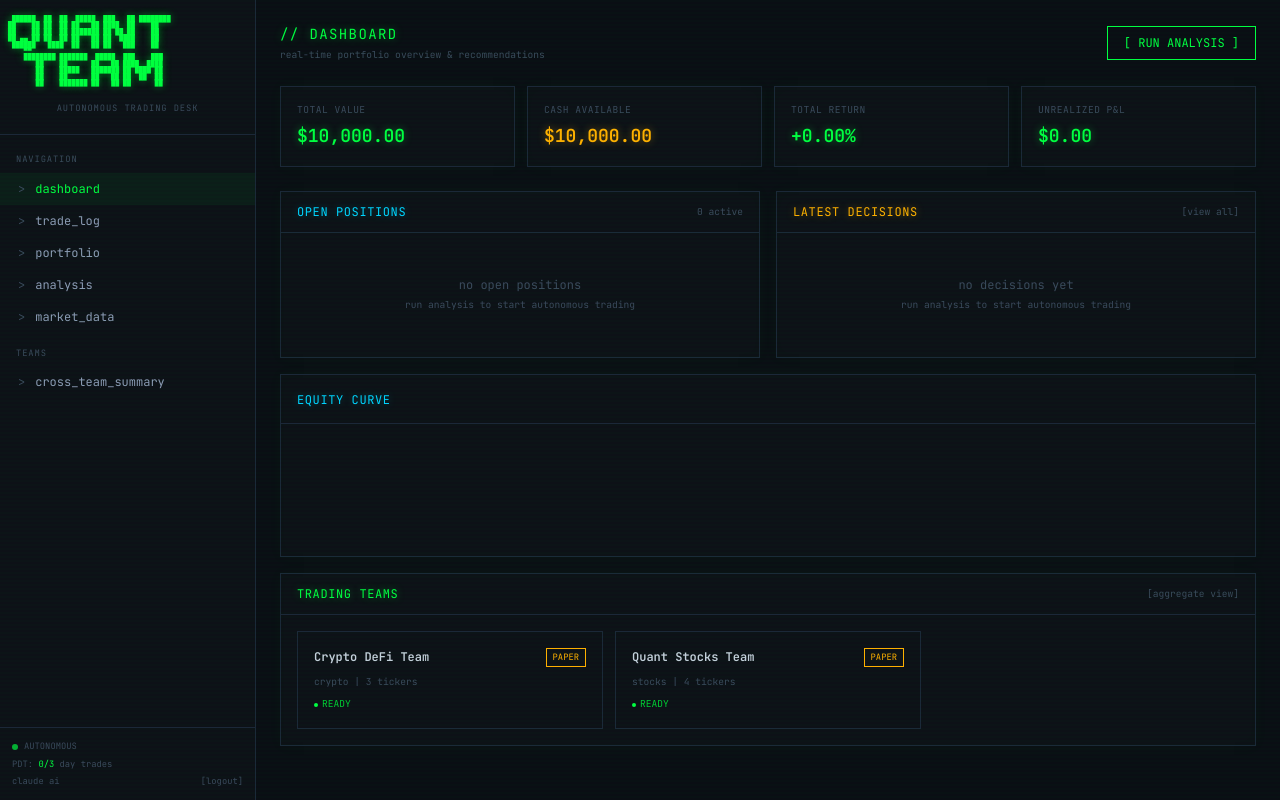
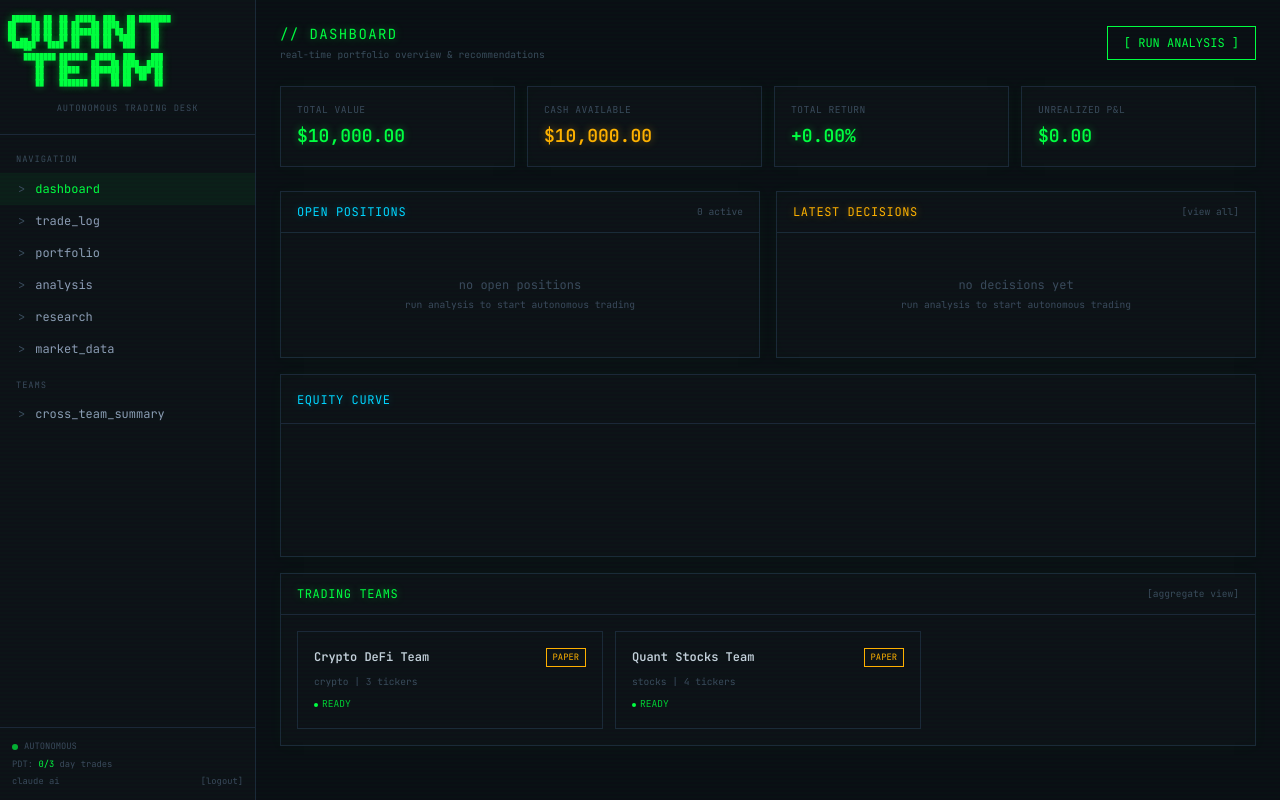
Before and after one commit to jpbuckets/quant-team, a FastAPI app: page / in a window 1280 px wide. Run offline with FastAPI, Linux system fonts and the light colour scheme; data that the repository does not hold is empty; parts of the project's set-up code (start-up, migrations or seed data) failed here and were passed over; some libraries are stand-ins or nearby versions.

Commit message:
feat: register research router, add /research page route and nav link
Co-Authored-By: Claude Opus 4.6 (1M context) <noreply@anthropic.com>

```diff
--- a/quant_team/api/app.py
+++ b/quant_team/api/app.py
@@ -263,12 +263,14 @@ from .routers.recommendations import router as rec_router
 from .routers.portfolio import router as portfolio_router
 from .routers.market import router as market_router
 from .routers.sessions import router as sessions_router
+from .routers.research import router as research_router
 from .routers import teams
 
 app.include_router(rec_router)
 app.include_router(portfolio_router)
 app.include_router(market_router)
 app.include_router(sessions_router)
+app.include_router(research_router)
 app.include_router(teams.router, prefix="/api/teams", tags=["teams"])
 
 
@@ -349,6 +351,13 @@ async def analysis_page(request: Request):
     return templates.TemplateResponse(request, "analysis.html")
 
 
+@app.get("/research")
+async def research_page(request: Request):
+    if not _auth_required(request):
+        return RedirectResponse("/login", status_code=302)
+    return templates.TemplateResponse(request, "research.html")
+
+
 @app.get("/market")
 async def market_page(request: Request):
     if not _auth_required(request):
--- a/quant_team/templates/base.html
+++ b/quant_team/templates/base.html
@@ -122,6 +122,10 @@
                     <span class="text-term-dim mr-2.5">&gt;</span>
                     <span>analysis</span>
                 </a>
+                <a href="/research" class="nav-link flex items-center px-4 py-2 text-xs transition-colors border-l-2 border-transparent {% block nav_research %}{% endblock %}">
+                    <span class="text-term-dim mr-2.5">&gt;</span>
+                    <span>research</span>
+                </a>
                 <a href="/market" class="nav-link flex items-center px-4 py-2 text-xs transition-colors border-l-2 border-transparent {% block nav_market %}{% endblock %}">
                     <span class="text-term-dim mr-2.5">&gt;</span>
                     <span>market_data</span>
```
